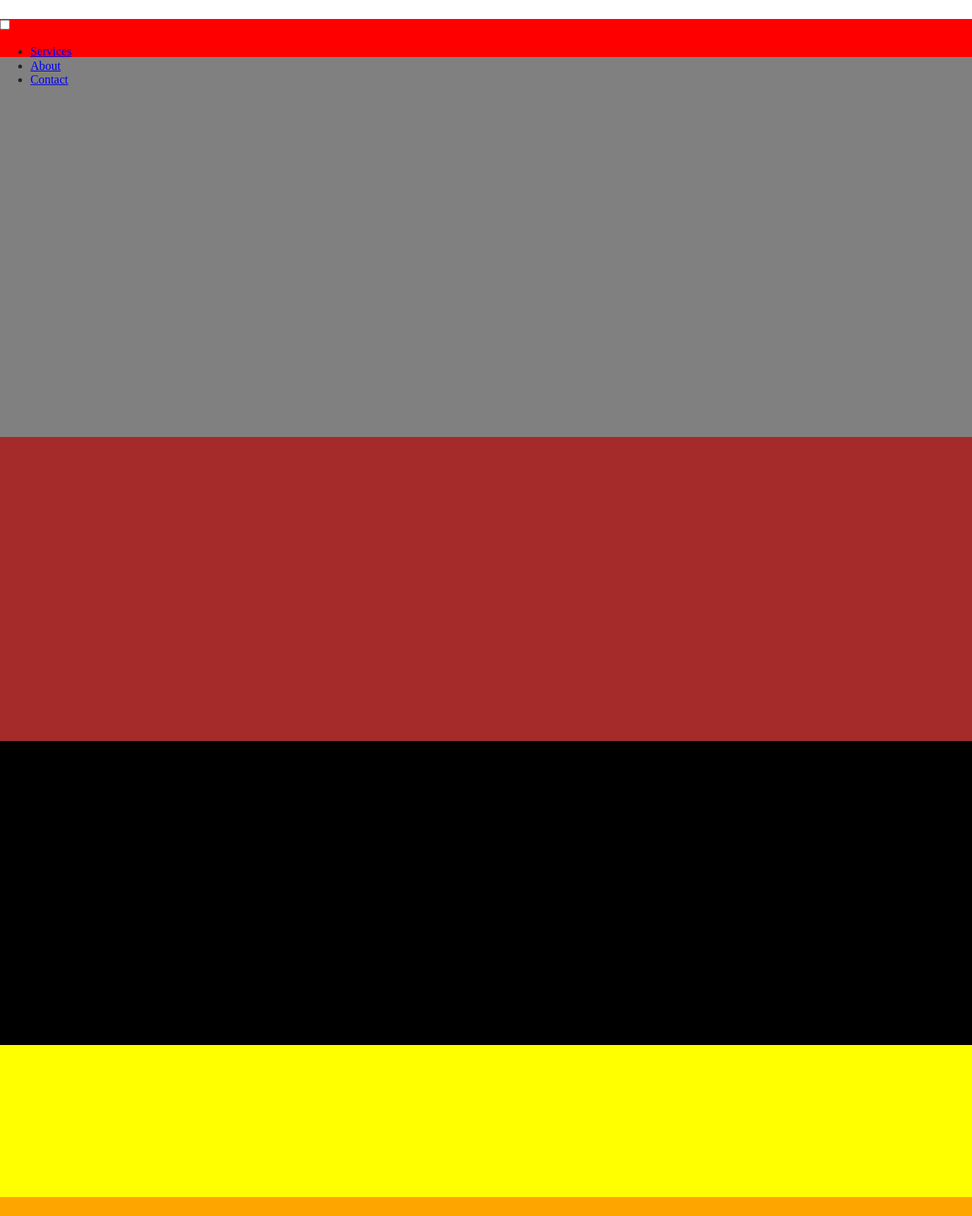
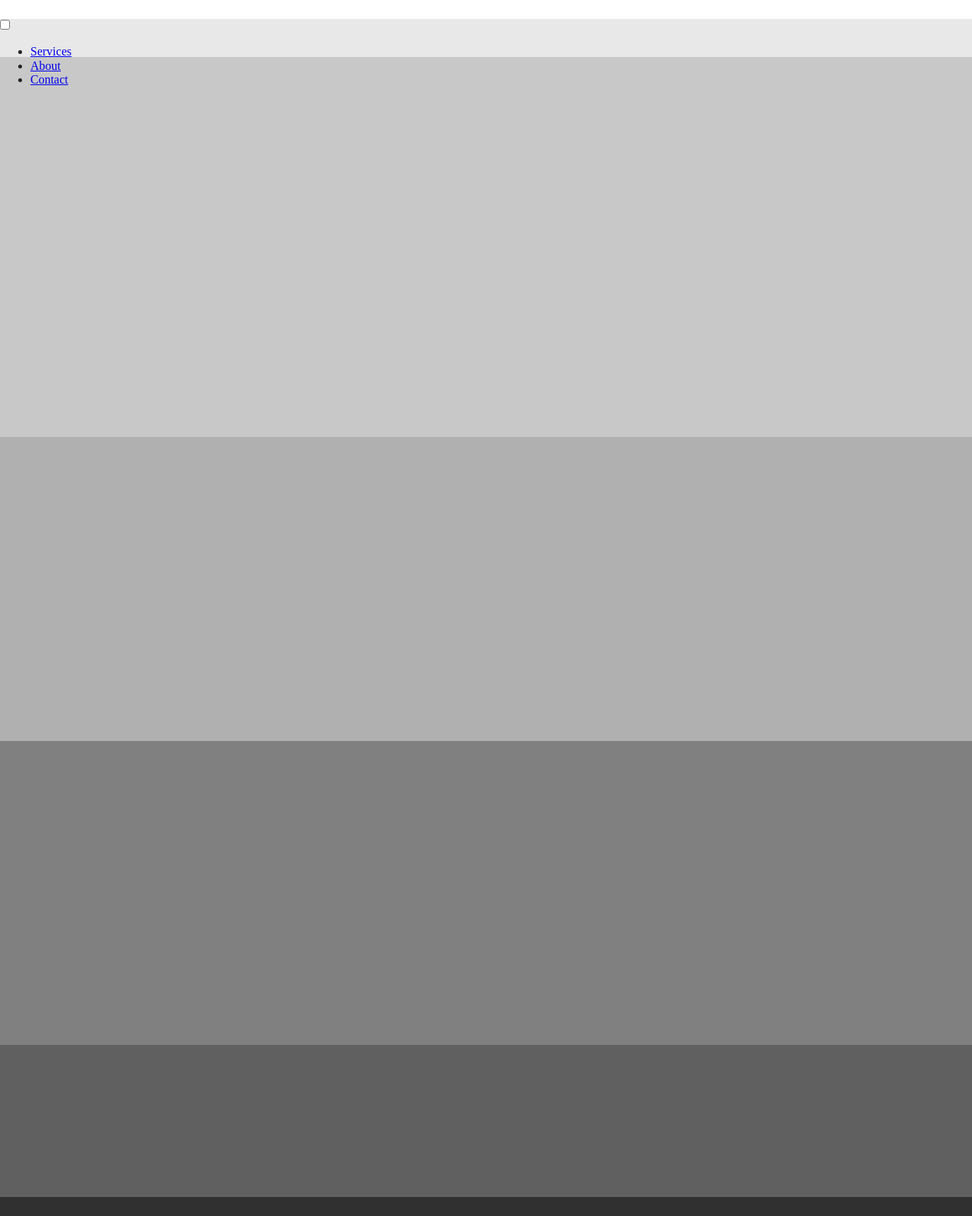
Before and after one commit to e-gunn/static-landing-page-template, a website built with Parcel: page index.html in a window 1280 px wide. Shown: the top 1600 px of the page at 76% size. Built offline with nearby package versions, Linux system fonts and the light colour scheme; some icons are missing.

Commit message:
Update colors

```diff
--- a/css/main.css
+++ b/css/main.css
@@ -88,37 +88,37 @@ textarea {
    ========================================================================== */
 
 header {
-  background: red;
+  background: #e8e8e8;
   height: 50px;
 }
 
 .hero-area {
-  background: grey;
+  background: #c8c8c8;
   height: 500px;
 }
 
 .services {
-  background: brown;
+  background: #b0b0b0;
   height: 400px;
 }
 
 .about {
-  background: black;
+  background: #808080;
   height: 400px;
 }
 
 .testimonials {
-  background: yellow;
+  background: #606060;
   height: 200px;
 }
 
 .contact {
-  background: orange;
+  background: #303030;
   height: 400px;
 }
 
 footer {
-  background: blue;
+  background: #000;
   height: 200px;
 }
 
```
